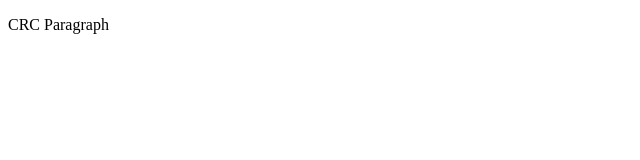
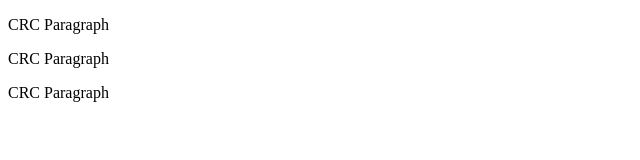
Before and after one commit to michalbzowski/crc, a plain HTML site: page index.html in a window 1280 px wide. Shown: the whole page, without its empty margins (0-640 px from the left). Drawn offline with Linux system fonts and the light colour scheme.

Commit message:
New message

```diff
--- a/index.html
+++ b/index.html
@@ -5,5 +5,7 @@
   </head>
   <body>
     <p>CRC Paragraph</p>
+    <p>CRC Paragraph</p>
+    <p>CRC Paragraph</p>
   </body>
 </html>
```
